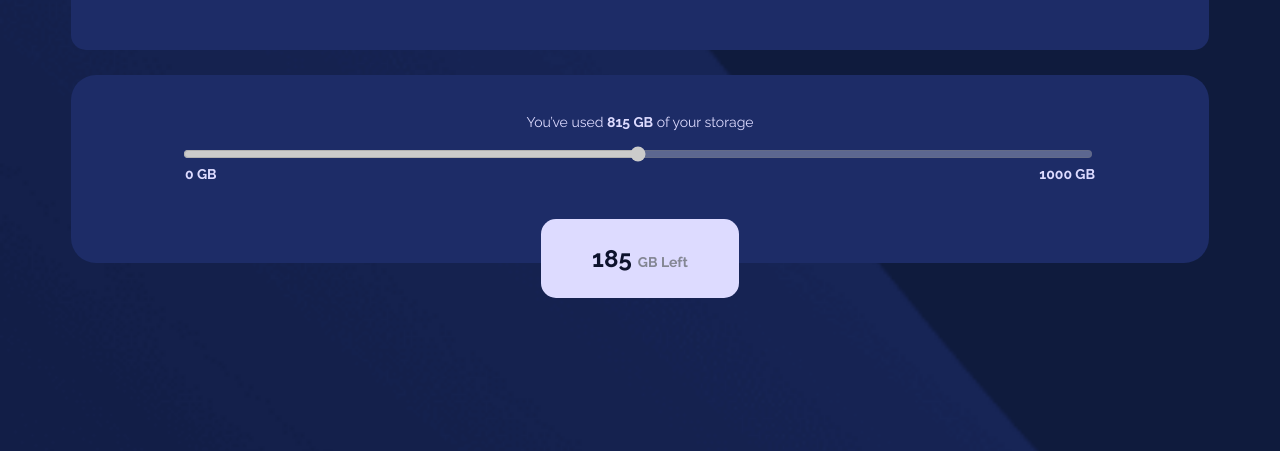
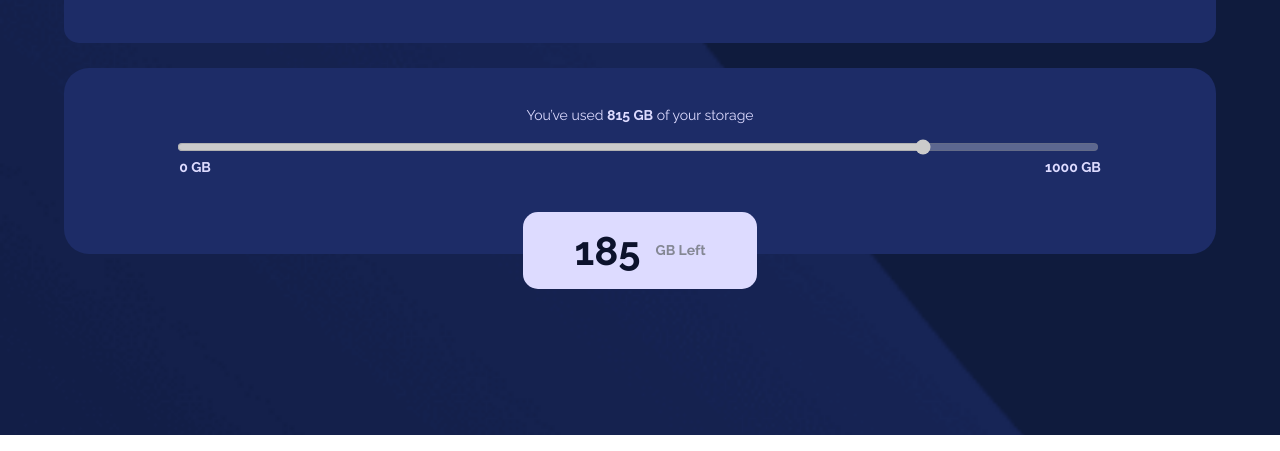
Before and after one commit to lmpko/frontendmentor-fylo-data-storage-component-master, a plain HTML site: page index.html in a window 1280 px wide. Shown: the part 365-816 px from the top of the page. Drawn offline with Linux system fonts and the light colour scheme; files whose address does not match are found by name.

Commit message:
some css updated and input added properties to html

```diff
--- a/app.css
+++ b/app.css
@@ -16,6 +16,7 @@ body{
     flex-direction: column;
     justify-content: center;
     align-items: center;
+    margin: 0;
 }
 
 .images-container{
@@ -85,10 +86,17 @@ body{
     background-color: var(--primary-color);
     border-radius: .9375rem ;
     color: var(--fouthary-color);
-    padding: 1.5625rem 3.1875rem;
-    font-size: 1.5rem ;
+    padding: .9375rem 3.1875rem;
     position: relative;
     top: 2.1875rem;
+    display: flex;
+    flex-direction: row;
+    align-items: center;
+}
+
+.tooltip-box span:nth-child(1){
+    font-size: 2.5rem ;
+    padding-right: .9375rem ;
 }
 
 .tooltip-box span:nth-child(2){
--- a/index.html
+++ b/index.html
@@ -37,7 +37,7 @@
       <span>
         0 GB
       </span>
-      <input type="range" name="storage" id="storage" disabled>
+      <input type="range" value="815" min="0" max="1000" name="storage" id="storage" disabled>
       <span>
         1000 GB
       </span>
```
